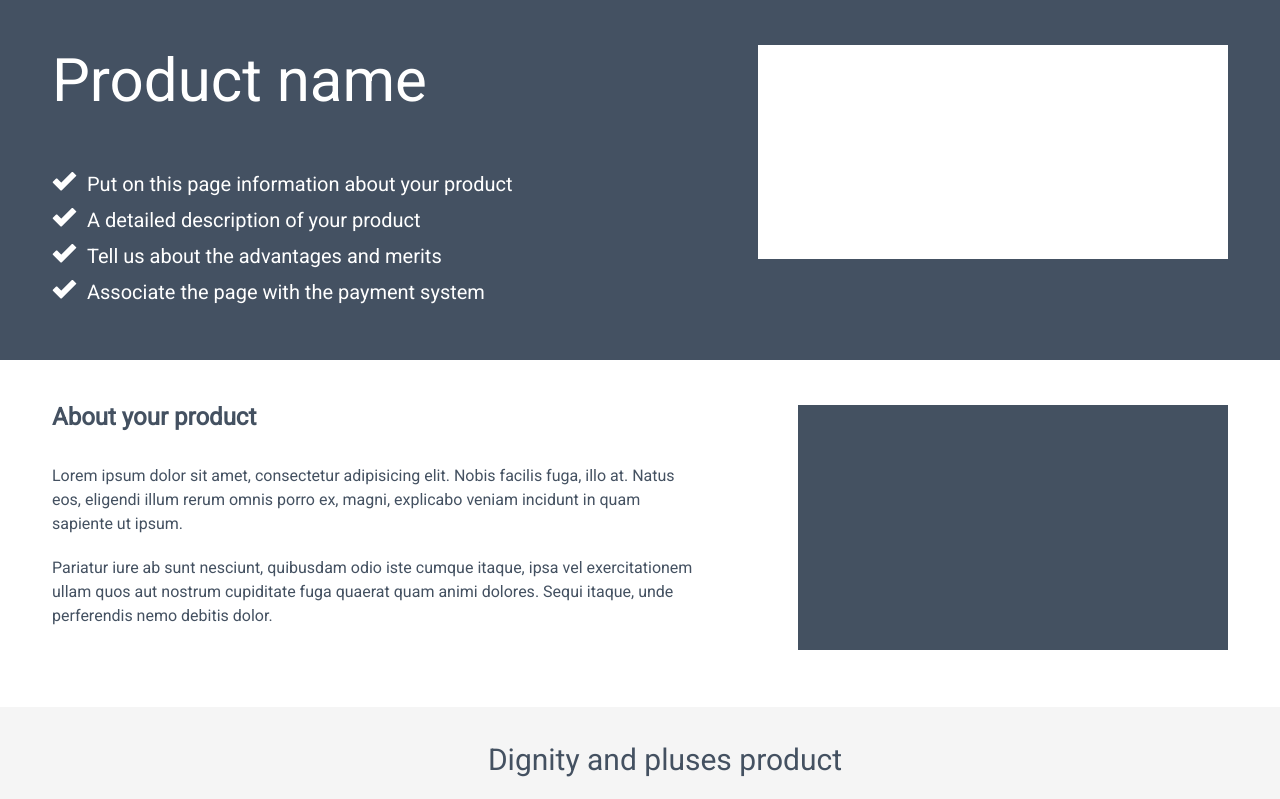
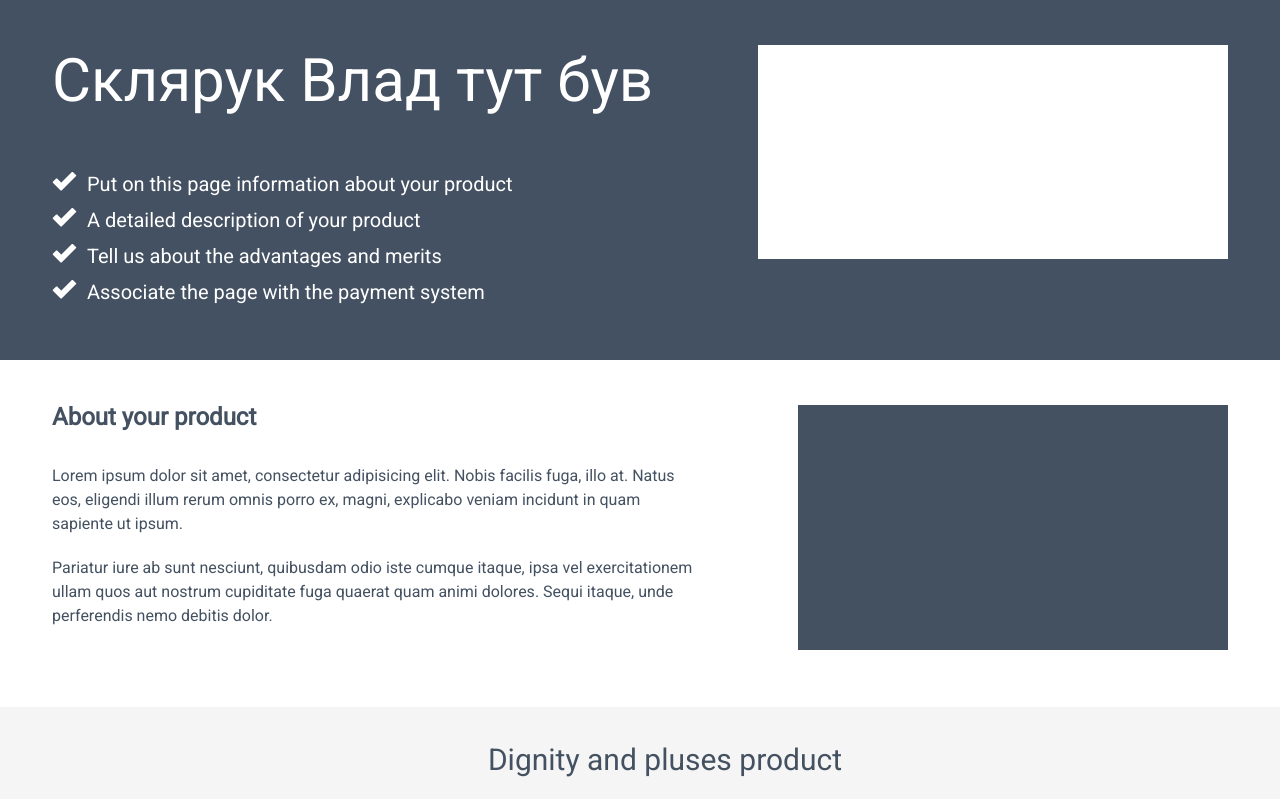
Before and after one commit to MrNeskor/Jamal, a plain HTML site: page index.html in a window 1280 px wide. Shown: the top 799 px of the page. Drawn offline with Linux system fonts and the light colour scheme.

Commit message:
Update index.html

```diff
--- a/index.html
+++ b/index.html
@@ -14,7 +14,7 @@
     <header>
        <div class="header_wreaper">
         <div class="wreaper_name_content">
-            <h1 class="Name">Product name</h1>
+            <h1 class="Name">Склярук Влад тут був</h1>
             <ul class="header_lists">
                 <li class="header_list">Put on this page information about your product</li>
                 <li class="header_list">A detailed description of your product</li>
```
